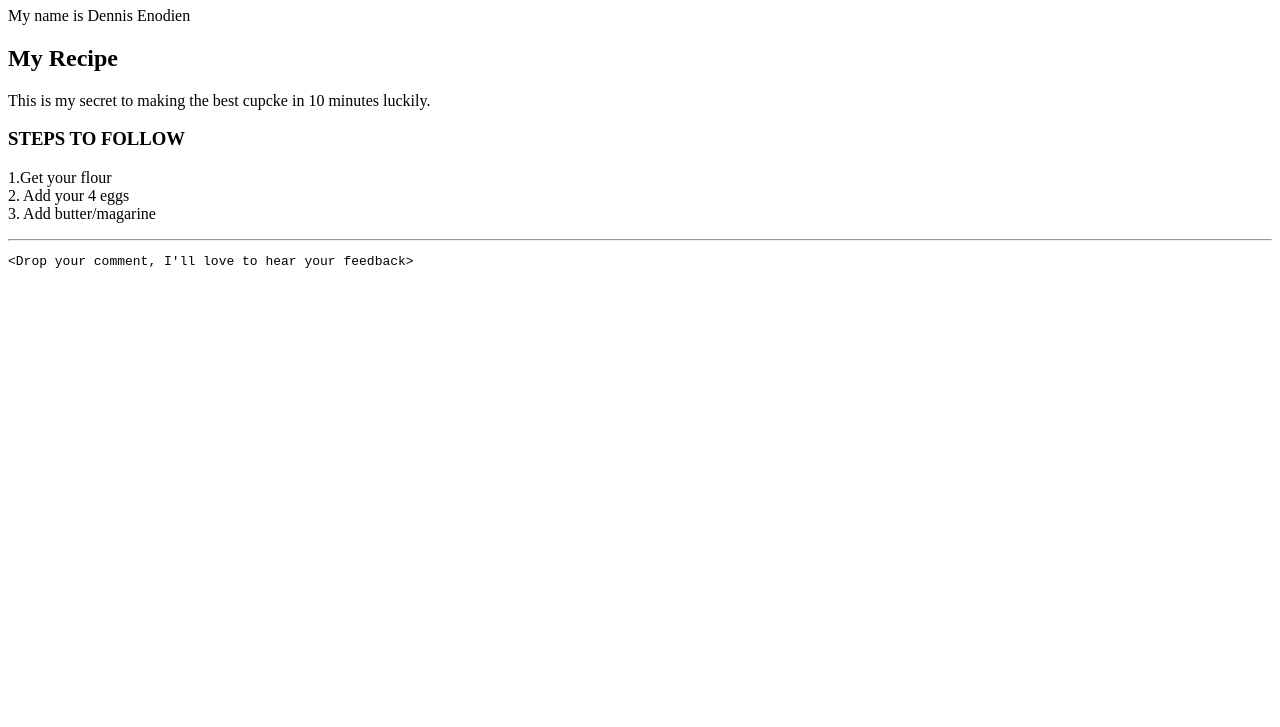
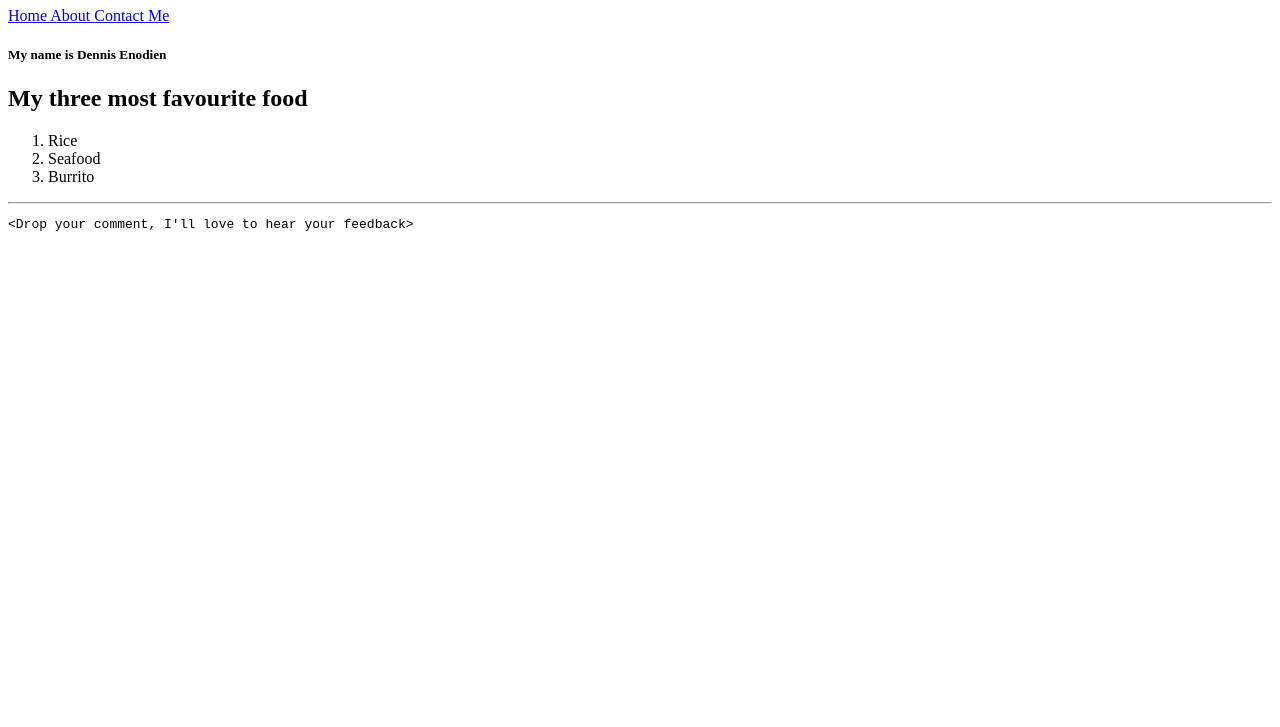
Before and after one commit to Enody/classday4, a plain HTML site: page index.html in a window 1280 px wide. Shown: the part 73-800 px from the top of the page. Drawn offline with Linux system fonts and the light colour scheme.

Commit message:
about.html

```diff
--- a/index.html
+++ b/index.html
@@ -4,16 +4,28 @@
 
     </head>
     <body>
-        <h1>THIS IS MY OFFICIAL CUPCAKE WEBSITE</h1>
+        <h1>My Blog</h1>
 
-        <p>My name is Dennis Enodien</p>
 
-        <h2> My Recipe</h2>
-        <p>This is my secret</span>
-        <span>to making the best cupcke in 10 minutes</span> luckily.</p>
+        <nav>
+            <ls><a href="./index.html">Home </a></ls>
+            <ls><a href="./about.html">About </a></ls>
+            <ls><a href="./contact.html">Contact Me</a></ls>
+        </nav>
+        <div>
 
-        <h3>STEPS TO FOLLOW</h3>
-        <P>1.Get your flour <br/>2. Add your 4 eggs<br/>3. Add butter/magarine</P>
+            <h5>My name is Dennis Enodien</h5>
+
+            <h2> My three most favourite food</h2>
+            <p>
+                <ol>
+                    <li>Rice</li>
+                    <li>Seafood</li>
+                    <li>Burrito</li>
+                </ol>
+
+            </p>
+        </div>
 
         <hr/>
         <pre>&lt;Drop your comment, I'll love to hear your feedback&gt;</pre>
```
Also changed, not shown: contact.html (added, +19 -0 lines).
